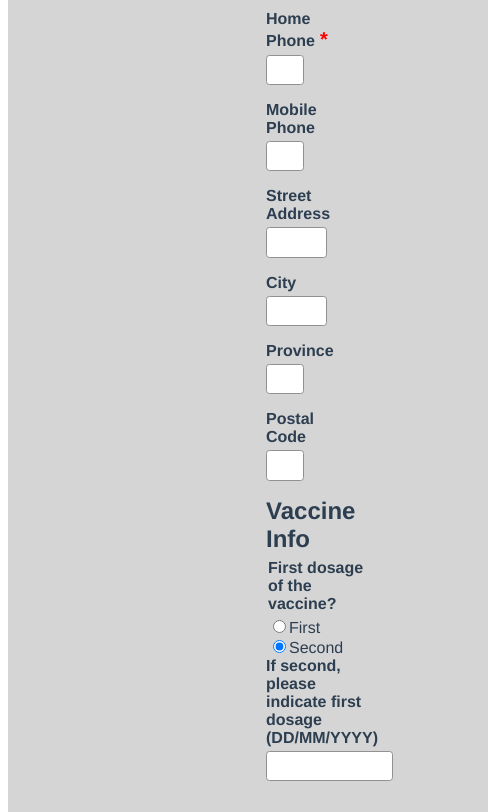
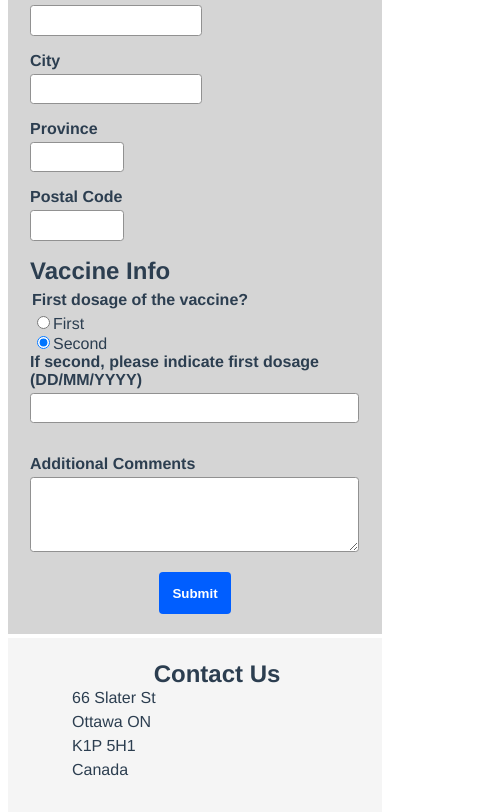
Before and after one commit to garciajo/comp2681, a Vue app: page /record in a window 390 px wide. Shown: the part 1185-1997 px from the top of the page, 490 px wide, since content can reach past the window. Built offline with nearby package versions, Linux system fonts and the light colour scheme; the HTML template or start-up script is replaced by a standard one.

Commit message:
Fixed mobile view

```diff
--- a/src/App.vue
+++ b/src/App.vue
@@ -34,11 +34,13 @@ p, ul{
 li{
     text-align: left;
 }
+form{
+    padding: 0.25em;
+}
 .container {
     padding-left: 15em;
     padding-right: 15em;
     background-color: #e6e6e6;
-    padding-top: 1em;
     padding-bottom: 1em;
 }
 fieldset {
@@ -140,6 +142,7 @@ td{
 }
 .wrapper {
     text-align: left;
+    padding: 0 0.25em;
 }
 .links_table th{
     border: none;
@@ -190,6 +193,12 @@ p{
 }
 /* Responsive Design Classes */
 @media screen and (max-width:600px){ /*Extra small devices*/
+    h2{
+        margin-top: 0.25em;
+    }
+    .container{
+        padding: 0.25em 0 0.1em 0;
+    }
     nav ul li {
      display: block;
      margin-left: 1rem;
@@ -223,11 +232,11 @@ p{
     .footer_box > p {
         line-height: 0.5em;
     }
-    .links_table{
-        width: 600px;
-    }
 }
 @media screen and (min-width:768px) and (max-width: 992px){ /*Tablets*/
+    .container{
+        padding: 0.25em 0 0 0;
+    }
     nav ul li {
      display: block;
      margin-left: 1rem;
--- a/src/views/Contact.vue
+++ b/src/views/Contact.vue
@@ -29,8 +29,6 @@ export default defineComponent({
 </script>
 <style lang="scss">
 .container {
-    padding-left: 20em;
-    padding-right: 20em;
     background-color: #d5d5d5;
     padding-top: 1em;
     padding-bottom: 1em;
--- a/src/views/Record.vue
+++ b/src/views/Record.vue
@@ -1,3 +1,12 @@
+<!--*********************************************************
+  *   Final Project: Vaccine Recording System
+  *   Purpose: View for the Record portion of the application
+  *   Author: Jose Garcia
+  *   Date: May 2021
+  *   Filename: Record.vue
+  *   Email: <garciaalfonzoj18@mytru.ca>
+  *   2021 Jose Garcia. Ottawa, Ontario.
+  *********************************************************-->
 <template>
   <div class="about">
     <h1>COVID-19 Vaccine Recording Form</h1>
@@ -20,8 +29,6 @@ export default defineComponent({
 </script>
 <style lang="scss">
 .container {
-    padding-left: 15em;
-    padding-right: 15em;
     background-color: #d5d5d5;
     padding-top: 1em;
     padding-bottom: 1em;
```
